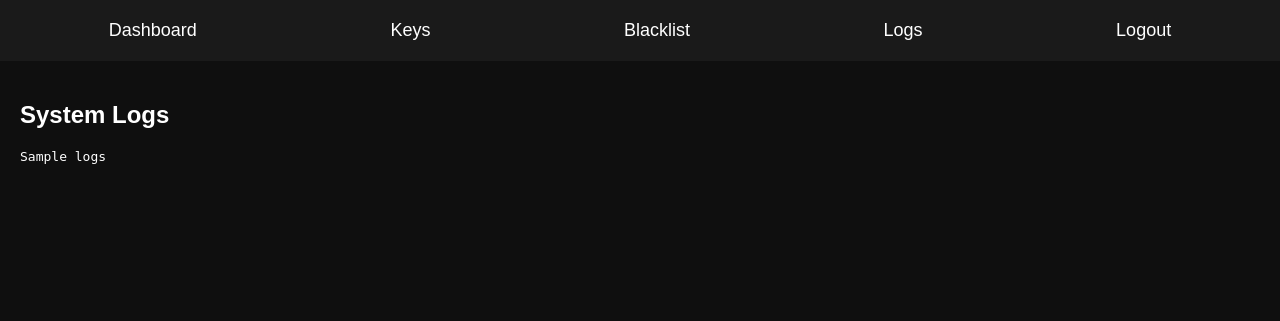
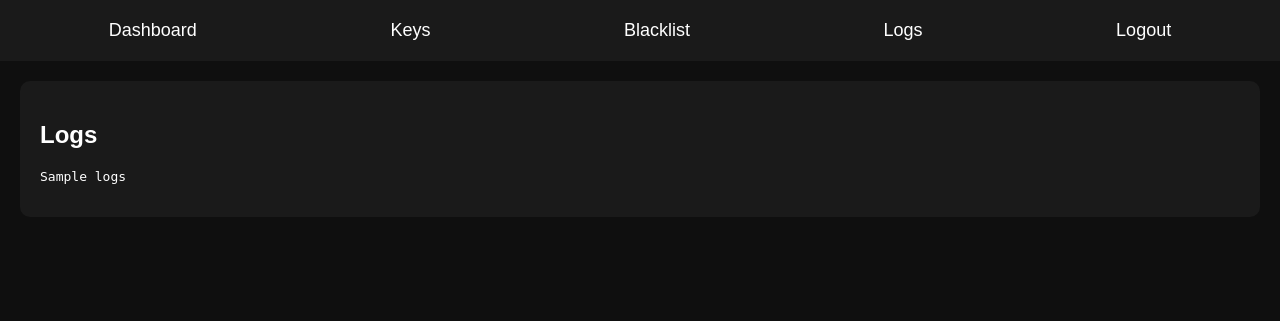
Before and after one commit to AsianTwchSecond/eclipse-hwid, a Flask app: template templates/logs.html in a window 1280 px wide. Shown: the top 321 px of the page. Run offline with Flask 3, Linux system fonts and the light colour scheme; the visitor is signed in with stand-in values (Sample User, id 1); the template is opened without the code that fills it: most values are stand-ins (such as "Sample title", 1, 10 or a date in 2020).

Commit message:
Refactor logs display in logs.html template

```diff
--- a/templates/logs.html
+++ b/templates/logs.html
@@ -1,5 +1,9 @@
 {% extends "base.html" %}
 {% block content %}
-<h2>System Logs</h2>
-<pre>{{ logs }}</pre>
+
+<div class="card">
+    <h2>Logs</h2>
+    <pre style="white-space:pre-wrap;">{{ logs }}</pre>
+</div>
+
 {% endblock %}
```
